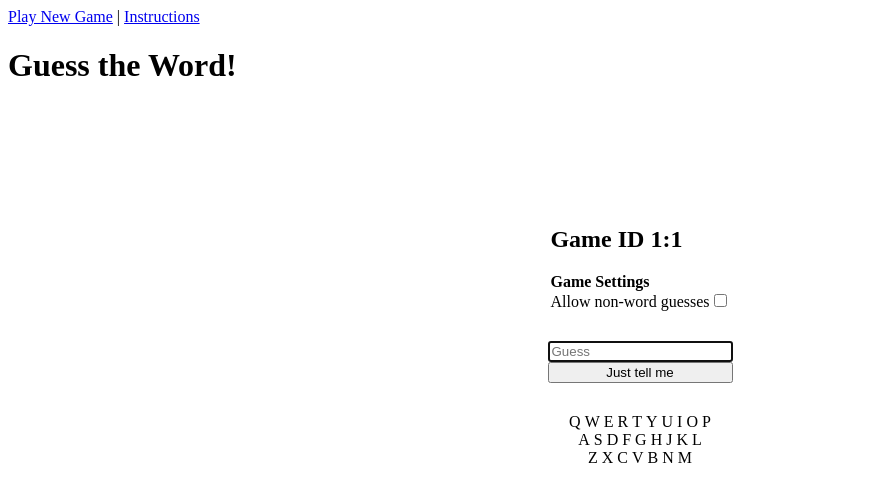
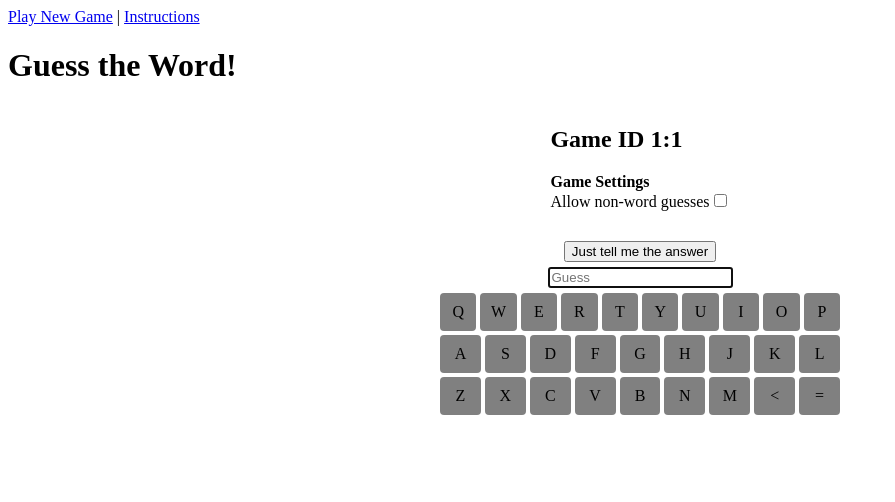
Before and after one commit to nbgraham/word-guessing, a React (Create React App) app: page /play/1/1 in a window 1280 px wide. Shown: the top 502 px of the page, without its empty margins (0-895 px from the left). Built offline with nearby package versions, Linux system fonts and the light colour scheme.

Commit message:
functional keyboard

```diff
--- a/src/play.tsx
+++ b/src/play.tsx
@@ -13,6 +13,8 @@ import { isAWord, useAnswer, useNewAnswer } from "./words";
 import { Navigate, useParams } from "react-router-dom";
 
 const SIZE = 5;
+const BACKSPACE = "<";
+const SUBMIT = "=";
 
 const $allowNonWordGuesses = new Observable(false);
 
@@ -46,7 +48,6 @@ export const Play: React.FC = () => {
         flexDirection: "column",
         alignItems: "center",
         gap: 30,
-        padding: 100,
       }}
     >
       <div>
@@ -126,24 +127,32 @@ const Game: React.FC<{
   }
 
   return (
-    <React.Fragment>
-      <div style={{ display: "flex", flexDirection: "column" }}>
+    <div
+      style={{
+        display: "flex",
+        flexDirection: "column",
+        alignItems: "center",
+        gap: 5,
+      }}
+    >
+      <div>
+        <button onClick={() => handleSubmitGuess(answer)}>
+          Just tell me the answer
+        </button>
+      </div>
       {guesses.map((guess, index) => (
         <WordResult key={index} guessStatus={guess} />
       ))}
       {won ? (
         <Victory guesses={guesses} />
       ) : (
-          <React.Fragment>
-            <Guess key={guesses.length} onSubmitGuess={handleSubmitGuess} />
-            <button onClick={() => handleSubmitGuess(answer)}>
-              Just tell me
-            </button>
-          </React.Fragment>
+        <Guess
+          key={guesses.length}
+          onSubmitGuess={handleSubmitGuess}
+          eliminatedLetters={eliminatedLetters}
+        />
       )}
     </div>
-      <Keyboard disabledLetters={eliminatedLetters} />
-    </React.Fragment>
   );
 };
 
@@ -181,8 +190,12 @@ const Victory: React.FC<{
 
 const Keyboard: React.FC<{
   disabledLetters: string[];
-}> = ({ disabledLetters }) => {
-  const rows = useMemo(() => ["QWERTYUIOP", "ASDFGHJKL", "ZXCVBNM"], []);
+  onTypeLetter: (letter: string) => void;
+}> = ({ disabledLetters, onTypeLetter }) => {
+  const rows = useMemo(
+    () => ["QWERTYUIOP", "ASDFGHJKL", `ZXCVBNM${BACKSPACE}${SUBMIT}`],
+    []
+  );
   const data = useMemo(() => rows.map((row) => row.split("")), [rows]);
 
   const getStyle: (letter: string) => React.CSSProperties = (letter) => {
@@ -191,24 +204,42 @@ const Keyboard: React.FC<{
       ? {
           opacity: 0.5,
           textDecoration: "line-through",
+          backgroundColor: "#545454",
         }
       : {};
     return {
       display: "flex",
+      flex: 1,
+      padding: "10px 2px",
+      borderRadius: 4,
       justifyContent: "center",
+      backgroundColor: "#808080",
+      cursor: "pointer",
       ...extraStyles,
     };
   };
 
   return (
-    <div>
+    <div
+      style={{
+        width: "100vw",
+        maxWidth: 400,
+        display: "flex",
+        gap: 4,
+        flexDirection: "column",
+      }}
+    >
       {data.map((row, index) => (
         <div
           key={index}
           style={{ display: "flex", gap: 4, justifyContent: "center" }}
         >
           {row.map((letter) => (
-            <div key={letter} style={getStyle(letter)}>
+            <div
+              key={letter}
+              style={getStyle(letter)}
+              onClick={() => onTypeLetter(letter)}
+            >
               {letter}
             </div>
           ))}
@@ -220,7 +251,8 @@ const Keyboard: React.FC<{
 
 const Guess: React.FC<{
   onSubmitGuess: (guess: string) => void;
-}> = ({ onSubmitGuess }) => {
+  eliminatedLetters: string[];
+}> = ({ onSubmitGuess, eliminatedLetters }) => {
   const [guess, setGuess] = useState("");
   const [validating, setValidating] = useState(false);
   const [errorMessage, setErrorMessage] = useState("");
@@ -236,6 +268,9 @@ const Guess: React.FC<{
 
   const handleSubmit: FormEventHandler = async (event) => {
     event.preventDefault();
+    await submitGuess();
+  };
+  const submitGuess = async () => {
     if (await validate(guess)) {
       onSubmitGuess?.(guess);
     }
@@ -249,6 +284,7 @@ const Guess: React.FC<{
   }, [inputRef]);
 
   return (
+    <React.Fragment>
       <form onSubmit={handleSubmit}>
         <input
           ref={inputRef}
@@ -265,6 +301,17 @@ const Guess: React.FC<{
         />
         <div style={{ color: "red" }}>{errorMessage}</div>
       </form>
+      <Keyboard
+        disabledLetters={eliminatedLetters}
+        onTypeLetter={(letter) =>
+          letter === BACKSPACE
+            ? setGuess(guess.substring(0, guess.length - 1))
+            : letter === SUBMIT
+            ? submitGuess()
+            : setGuess(guess + letter)
+        }
+      />
+    </React.Fragment>
   );
 };
 
```
Lines whose indentation alone changed are shown as unchanged.
